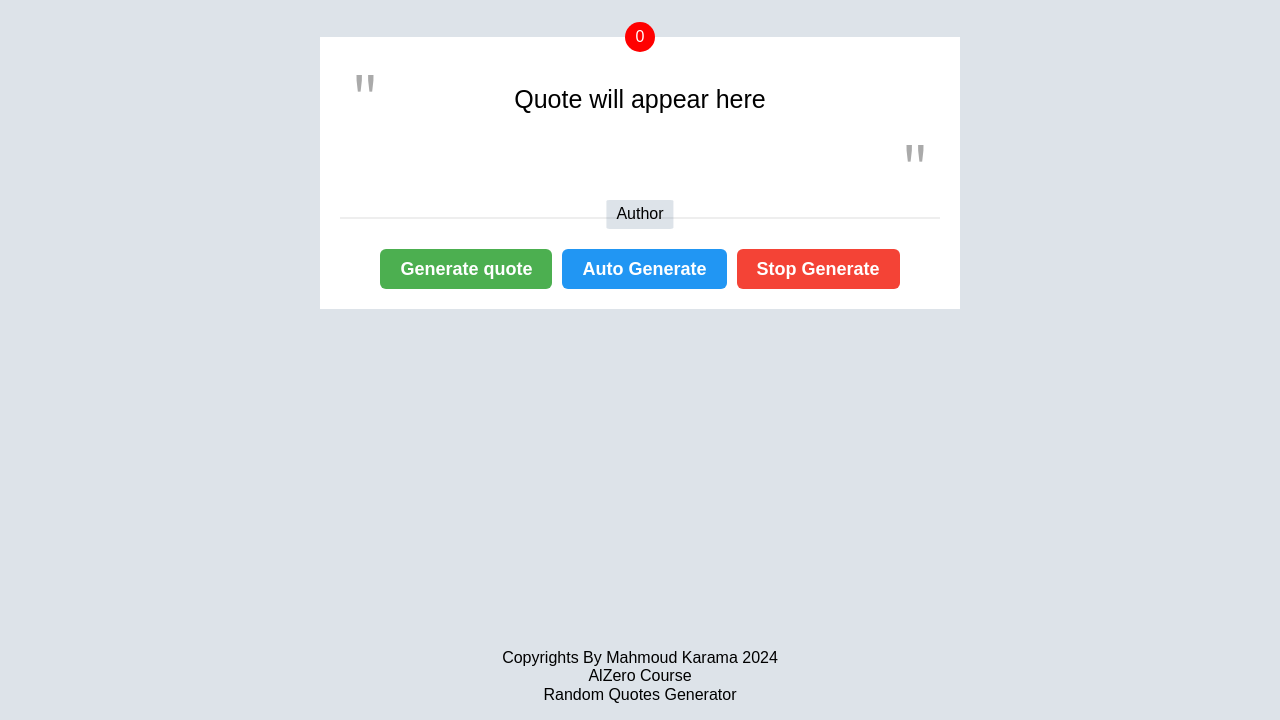
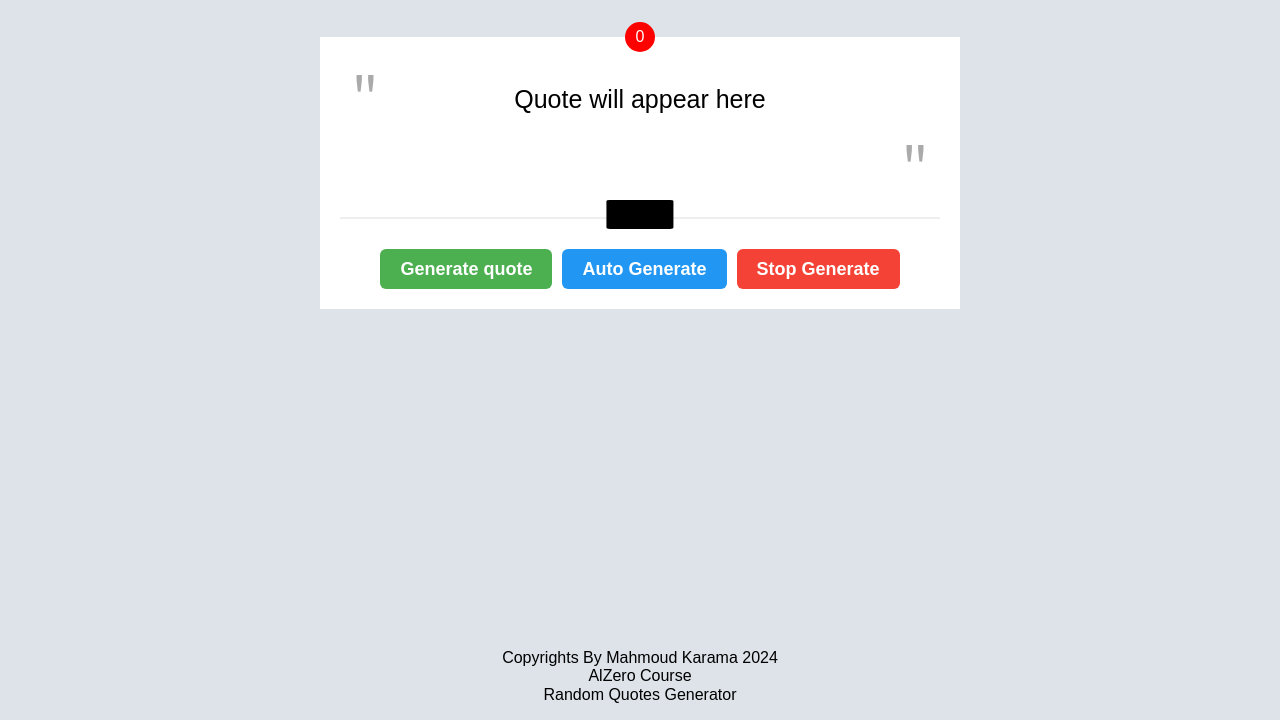
Before and after one commit to mahmoudkarama/quoteGenerator_Alzero, a plain HTML site: page index.html in a window 1280 px wide. Shown: the part 80-800 px from the top of the page. Drawn offline with Linux system fonts and the light colour scheme; no server answers.

Commit message:
Update style.css

```diff
--- a/css/style.css
+++ b/css/style.css
@@ -76,7 +76,8 @@ h1 {
     transform: translateX(-50%);
     padding: 5px 10px;
     margin: 50px auto 0;
-    background-color: #4e6c8d30;
+    background-color: black;
+    color: white;
     color: black;
     border-radius: 5%;
     display: flex;
```
